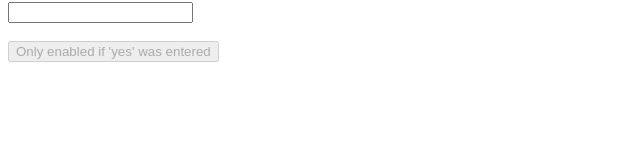
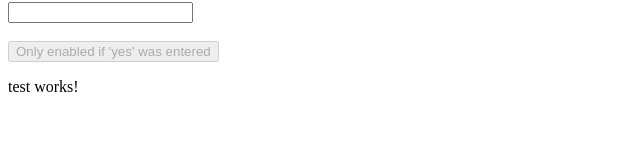
Before and after one commit to andrewnovykov/Angular2-U, an Angular app: page / in a window 1280 px wide. Shown: the part 114-282 px from the top of the page, without its empty margins (0-640 px from the left). Built offline with nearby package versions, Linux system fonts and the light colour scheme.

Commit message:
lifecycle hook

```diff
--- a/src/app/app.module.ts
+++ b/src/app/app.module.ts
@@ -5,11 +5,13 @@ import { HttpModule } from '@angular/http';
 
 import { AppComponent } from './app.component';
 import { MyComponentComponent } from './my-component.component';
+import { TestComponent } from './test/test.component';
 
 @NgModule({
   declarations: [
     AppComponent,
-    MyComponentComponent
+    MyComponentComponent,
+    TestComponent
   ],
   imports: [
     BrowserModule,
--- a/src/app/my-component.component.ts
+++ b/src/app/my-component.component.ts
@@ -1,4 +1,4 @@
-import { Component } from '@angular/core';
+import { Component, OnInit } from '@angular/core';
 
 
 @Component({
@@ -13,6 +13,7 @@ import { Component } from '@angular/core';
 		<button [disabled]="inputElement.value !== 'yes'" >
 			Only enabled if 'yes' was entered
 		</button>
+		<app-test></app-test>
 
 
 	`,
@@ -21,6 +22,14 @@ import { Component } from '@angular/core';
 
 })
 
-export class MyComponentComponent {
-	name = 'MAX';
+export class MyComponentComponent implements OnInit {
+
+	name : string;
+
+	ngOnInit() {
+		this.name = 'MAX';
+
+  	}
+
+
 }
--- /dev/null
+++ b/src/app/test/test.component.html
@@ -0,0 +1,3 @@
+<p>
+  test works!
+</p>
--- /dev/null
+++ b/src/app/test/test.component.ts
@@ -0,0 +1,15 @@
+import { Component, OnInit } from '@angular/core';
+
+@Component({
+  selector: 'app-test',
+  templateUrl: './test.component.html',
+  styleUrls: ['./test.component.css']
+})
+export class TestComponent implements OnInit {
+
+  constructor() { }
+
+  ngOnInit() {
+  }
+
+}
```
Also changed, not shown: src/app/test/test.component.css (added), 1 other file (tests, documents, lock files or other folders).
